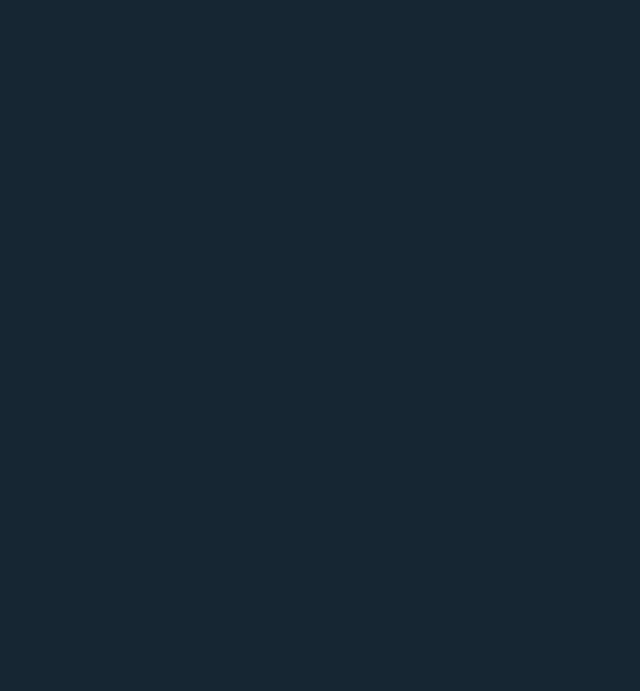
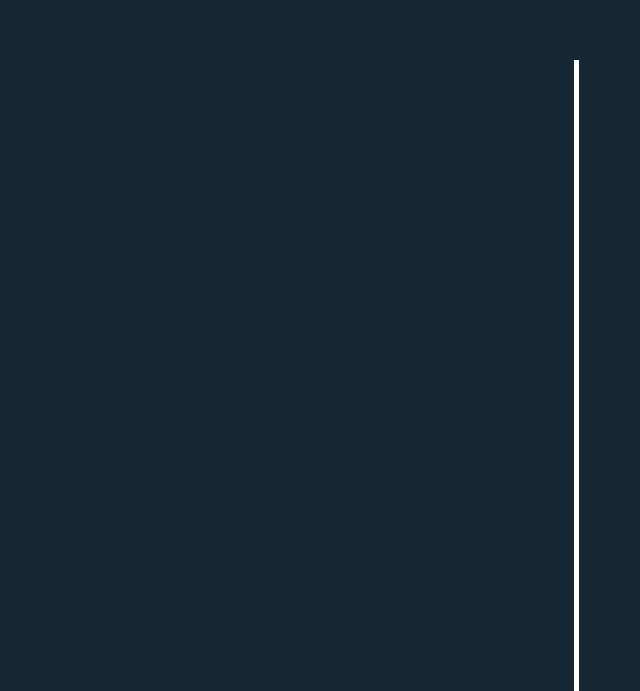
Before and after one commit to Twan-Reijinga/portfolio-site, a SvelteKit app: page / in a window 1280 px wide. Shown: the part 1389-2080 px from the top of the page, without its empty margins (640-1280 px from the left). Built offline with nearby package versions, Linux system fonts and the light colour scheme.

Commit message:
add timeline componetent and small begining

```diff
--- a/src/routes/+page.svelte
+++ b/src/routes/+page.svelte
@@ -7,6 +7,7 @@
 	import TitleSubtitle from './TitleSubtitles.svelte';
 	import ScrollText from './ScrollText.svelte';
 	import About from './About.svelte';
+	import Timeline from './Timeline.svelte';
 
 	let loadTitleSubtitles = false;
 	let y = 0;
@@ -28,7 +29,7 @@
 
 <svelte:window bind:scrollY={y} bind:innerHeight={h} />
 <SpaceBackground />
-<section class="centered">
+<section class="left centered">
 	{#if loadTitleSubtitles}
 		<div class="centered" in:fade={{ duration: 1000 }}>
 			<TitleSubtitle
@@ -46,19 +47,28 @@
 				minY={h / 2}
 				maxY={(h * 3) / 2}
 			/>
+			<TitleSubtitle
+				title="Timeline()"
+				subtitle="[ProjectName]"
+				comment="// Optional Information"
+				{fontSize}
+				minY={(h * 3) / 2}
+				maxY={(h * 5) / 2}
+			/>
 		</div>
 	{/if}
 </section>
 {#if y < 100}
 	<ScrollText {fontSize} opacity={100 / y} />
 {/if}
-<!-- </div> -->
-<section class="right centered">
+<section class="right about">
 	{#if y > h / 1.6}
 		<About {fontSize} />
 	{/if}
 </section>
-<section class="right centered" />
+<section class="right timeline">
+	<Timeline {fontSize} />
+</section>
 
 <style>
 	.centered {
@@ -67,8 +77,16 @@
 		justify-content: center;
 		align-items: center;
 	}
+	.left {
+		height: 100vh;
+	}
 	.right {
 		margin-left: 50%;
-		/* background-color: #ffffff05; */
+	}
+	.about {
+		height: 75vh;
+	}
+	.timeline {
+		height: 100vh;
 	}
 </style>
--- a/src/routes/About.svelte
+++ b/src/routes/About.svelte
@@ -50,10 +50,8 @@
 
 <style>
 	.aboutBox {
-		width: 50%;
 		padding: 5%;
-		position: absolute;
-		top: 100vh;
+		top: 0;
 	}
 	.aboutBox h3 {
 		top: 0;
@@ -65,4 +63,7 @@
 		flex-wrap: wrap;
 		justify-content: right;
 	}
+	h3 {
+		padding-bottom: 5vh;
+	}
 </style>
--- a/src/routes/Language.svelte
+++ b/src/routes/Language.svelte
@@ -5,14 +5,17 @@
 	export let fontSize: number;
 </script>
 
-<div class="card" style="background-color: {color}">
+<div
+	class="card"
+	style="background-color: {color}; box-shadow: {fontSize / 3}px {fontSize / 3}px 10px #00000040;"
+>
 	<h1 style="color: {textColor}; font-size: {fontSize}px;">{text}</h1>
 </div>
 
 <style>
 	.card {
-		padding: 10px 50px;
-		margin: 5px;
+		padding: 1% 5%;
+		margin: 0.5% 0.5%;
 		background-color: #000;
 		border-radius: 100em;
 	}
--- a/src/routes/Subject.svelte
+++ b/src/routes/Subject.svelte
@@ -1,7 +1,7 @@
 <script lang="ts">
 	import { fade } from 'svelte/transition';
 	export let text: string;
-	export let image: 'programming';
+	export let image: 'programming' | 'experience';
 	export let fontSize: number;
 	let y: number;
 	let h: number;
@@ -13,9 +13,9 @@
 		<div
 			class="imageHolder"
 			style="width: {fontSize * 1.5}px; height: {fontSize * 1.5}px;
-               box-shadow: {fontSize / 4}px {-fontSize / 4}px #000000AA;"
+               box-shadow: {fontSize / 4}px {-fontSize / 4}px #00000099;"
 		>
-			<div class={image} />
+			<div class="image {image}" />
 		</div>
 		<h3 style="font-size: {fontSize}px;">{text}</h3>
 	</div>
@@ -25,7 +25,7 @@
 	.horizontal {
 		display: flex;
 		justify-content: right;
-		padding-top: 5vh;
+		/* padding-top: 5vh; */
 	}
 	.imageHolder {
 		background-image: var(--image);
@@ -37,12 +37,19 @@
 		padding-left: 5%;
 		line-height: 1.5;
 	}
-	.programming {
+	.image {
+		background-position: center center;
 		width: 100%;
 		height: 100%;
 		background-size: contain;
 		background-repeat: no-repeat;
-		background-image: url('$lib/assets/images/programming.png');
 		transform: rotate(-45deg);
 	}
+	.programming {
+		background-image: url('$lib/assets/images/programming.png');
+	}
+	.experience {
+		background-size: 70%;
+		background-image: url('$lib/assets/images/experience.png');
+	}
 </style>
--- /dev/null
+++ b/src/routes/Timeline.svelte
@@ -0,0 +1,24 @@
+<script lang="ts">
+	import Subject from './Subject.svelte';
+	import TimelineLine from './TimelineLine.svelte';
+	export let fontSize: number;
+</script>
+
+<div class="container">
+	<div class="projectsBox">
+		<Subject text="Projects & Expience" image="experience" fontSize={fontSize / 2.2} />
+	</div>
+	<!-- <div class="line" style="margin-top: {fontSize * (15 / 44)}px" /> -->
+	<TimelineLine fontSize={fontSize * (15 / 44)} />
+</div>
+
+<style>
+	.container {
+		display: flex;
+		padding: 5%;
+		top: 0;
+	}
+	.projectsBox {
+		width: 100%;
+	}
+</style>
--- /dev/null
+++ b/src/routes/TimelineLine.svelte
@@ -0,0 +1,14 @@
+<script lang="ts">
+	export let fontSize: number;
+</script>
+
+<div class="line" style="margin-top: {fontSize}px" />
+
+<style>
+	.line {
+		width: 1%;
+		height: 100vh;
+		background-color: #fff;
+		margin: 0 5%;
+	}
+</style>
--- a/src/routes/TitleSubtitles.svelte
+++ b/src/routes/TitleSubtitles.svelte
@@ -23,7 +23,7 @@
 </script>
 
 <svelte:window bind:scrollY={y} />
-{#if loaded && y >= minY && y <= maxY}
+{#if loaded && y >= minY && y < maxY}
 	<div class="fixedBox">
 		<div class="titleBox" in:fade={{ delay: isFirstLoad ? 0 : transitionTime * 0.9, duration: 0 }}>
 			<h1
--- a/src/routes/global.css
+++ b/src/routes/global.css
@@ -13,7 +13,7 @@ body {
 }
 
 section {
-	height: 100vh;
+	/* height: 100vh; */
 	width: 50%;
 	/* background-color: #ffffff50; */
 }
```
Also changed, not shown: src/lib/assets/images/experience.png (added).
